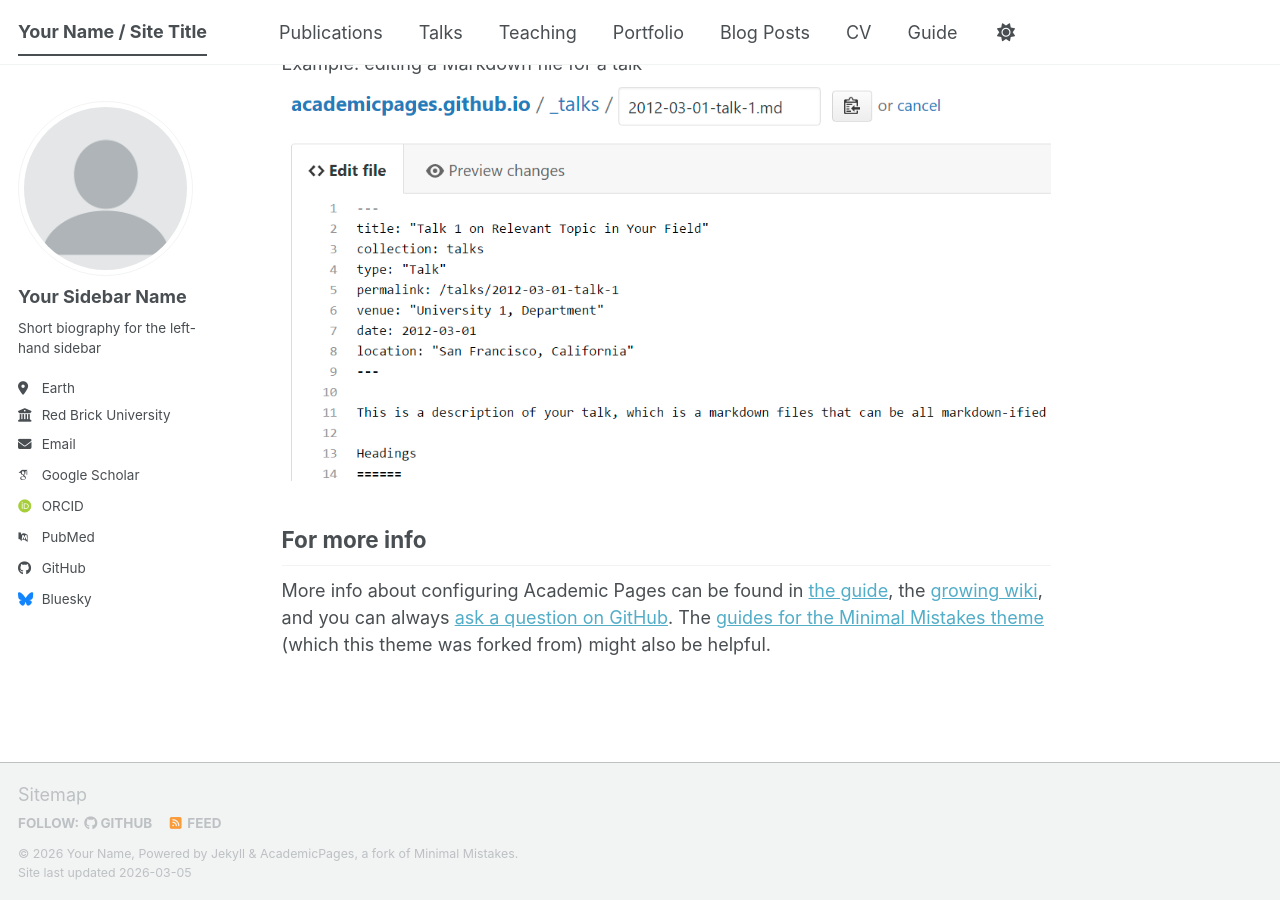
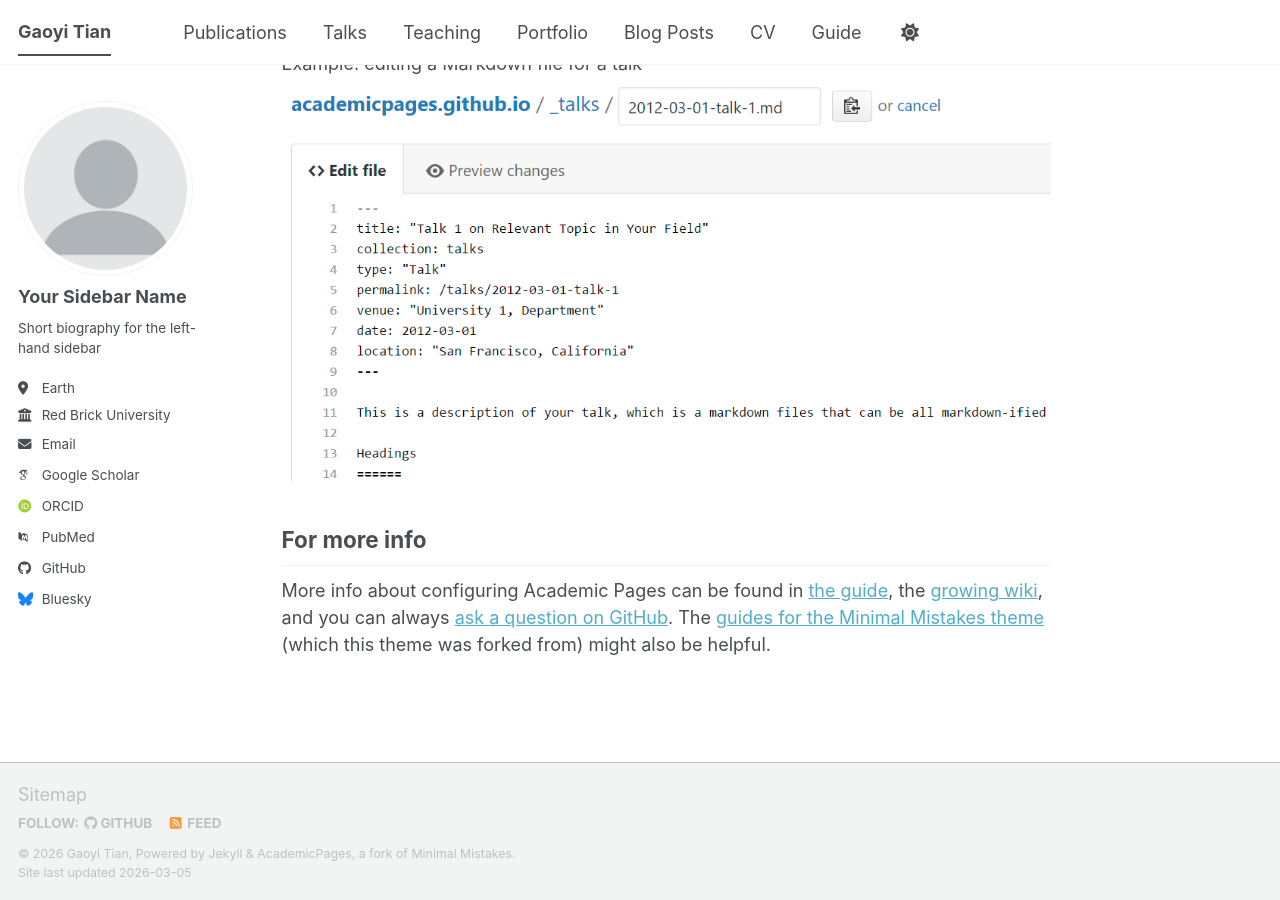
Before and after one commit to Beibeiisme333/Beibeiisme333.github.io, a Jekyll site: the page built from _pages/about.md, in a window 1280 px wide and 900 px high, scrolled down 2720 px. Built offline with Jekyll 4.4.1, drawn with Linux system fonts in a browser that asks for light colours; some web fonts are replaced; a script bundle is joined from its source files by our own code; library files that are not in the unit come from our copies.

Commit message:
Update site title and personal information

```diff
--- a/_config.yml
+++ b/_config.yml
@@ -9,11 +9,11 @@
 # Basic Site Settings
 locale                   : "en-US"
 site_theme               : "default" # The available themes options are "default", "air", "sunrise", "mint", "dirt" and "contrast"
-title                    : "Your Name / Site Title"
+title                    : "Gaoyi Tian"
 title_separator          : "-"
-name                     : &name "Your Name"
-description              : &description "Your Name's academic portfolio"   # Update this with a general description of your site, this is the default if not overridden by a page
-url                      : https://academicpages.github.io # The base hostname & protocol for your site e.g. "https://[your GitHub username].github.io",
+name                     : &name "Gaoyi Tian"
+description              : &description "Gaoyi Tian's academic portfolio"   # Update this with a general description of your site, this is the default if not overridden by a page
+url                      : https://Beibeiisme333.github.io # The base hostname & protocol for your site e.g. "https://[your GitHub username].github.io",
                                                            # or if you already have some other page hosted on Github then use "https://[your GitHub username].github.io/[Your Repo Name]"
 baseurl                  : "" # the subpath of your site, e.g. "/blog"
 repository               : "academicpages/academicpages.github.io"
```
